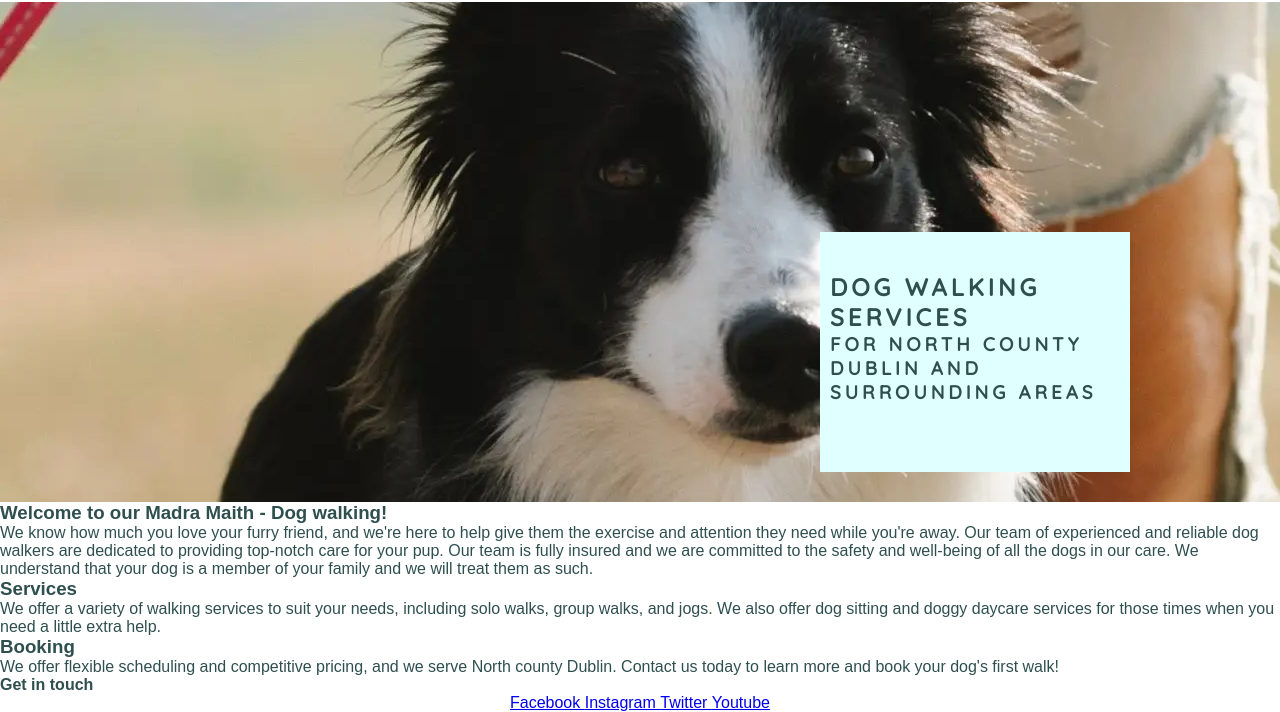
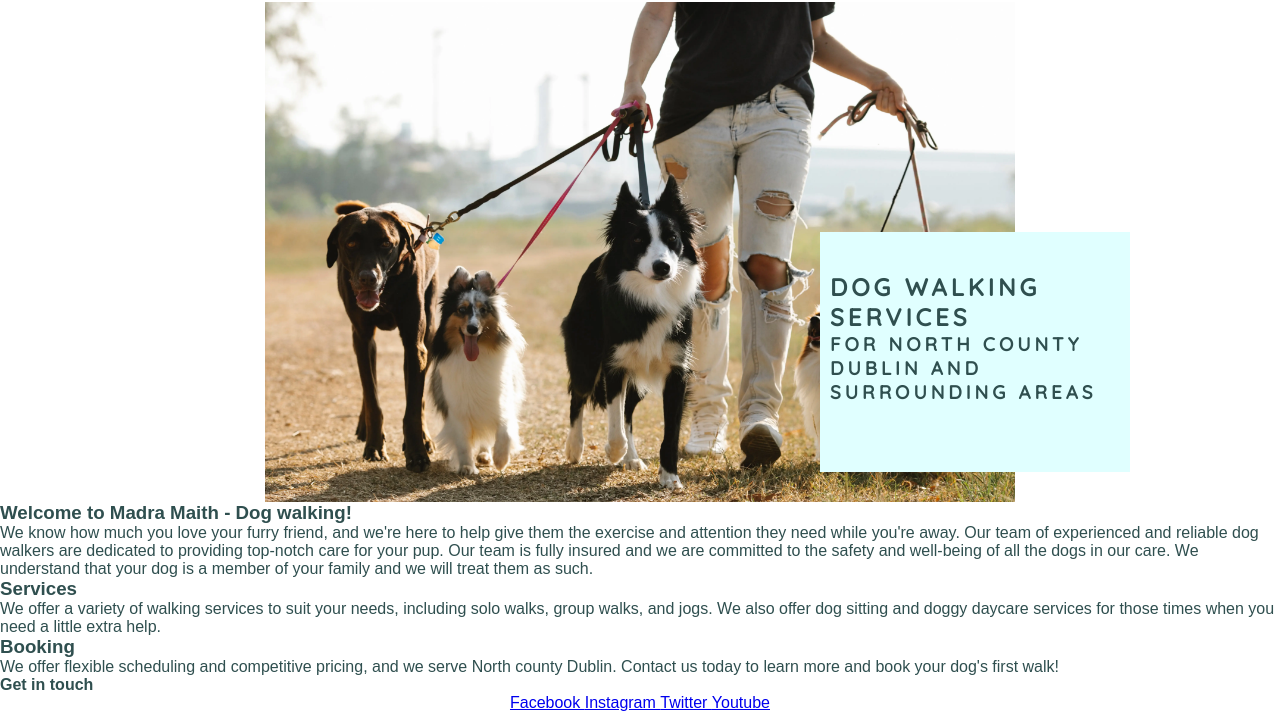
Before and after one commit to DaveTrev/madra-maith, a plain HTML site: page index.html in a window 1280 px wide. Shown: the part 94-806 px from the top of the page. Drawn offline with Linux system fonts and the light colour scheme; a web font is replaced by a local one.

Commit message:
fixed hero image sizing

```diff
--- a/assets/css/style.css
+++ b/assets/css/style.css
@@ -64,6 +64,7 @@ body {
     background-size: cover;
     position: relative;
     background: url('../images/collie-walk.webp') no-repeat center center;
+    background-size: contain;
 }
 
 
--- a/index.html
+++ b/index.html
@@ -8,6 +8,7 @@
     <meta name="keywords" content="dog, dog walking, ireland, dublin ">
     <title>Madra Maith - Dog walking </title>
     <link rel="stylesheet" href="assets/css/style.css">
+    <script src="https://kit.fontawesome.com/9e6f05bd4a.js" crossorigin="anonymous"></script>
 
 </head>
 <body>
@@ -37,7 +38,7 @@
     </section>
 
     <section id="main-text">
-<h3>Welcome to our Madra Maith - Dog walking!</h3>
+<h3>Welcome to Madra Maith - Dog walking!  </h3>
 <p>
     We know how much you love your furry friend, and we're here to help give them the exercise and attention they need while you're away. Our team of experienced and reliable dog walkers are dedicated to providing top-notch care for your pup.
     Our team is fully insured and we are committed to the safety and well-being of all the dogs in our care. We understand that your dog is a member of your family and we will treat them as such.</p>
```
